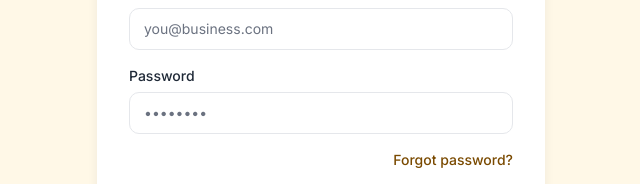
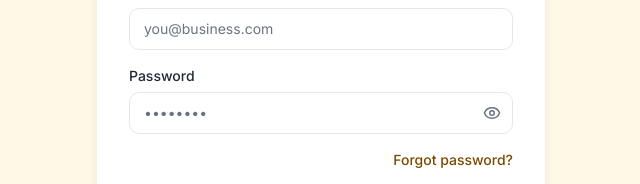
Before and after one commit to rayviceteam-art/Rayvice-frontend, a Next.js app: page /login in a window 1280 px wide. Shown: the part 352-536 px from the top of the page, without its empty margins (319-959 px from the left). Built offline with nearby package versions, Linux system fonts and the light colour scheme; no server answers.

Commit message:
Update page.tsx

```diff
--- a/app/(auth)/login/page.tsx
+++ b/app/(auth)/login/page.tsx
@@ -6,6 +6,7 @@
 import { useForm } from 'react-hook-form';
 import { zodResolver } from '@hookform/resolvers/zod';
 import toast from 'react-hot-toast';
+import { Eye, EyeOff } from 'lucide-react';
 import { AuthLayout } from '@/components/layout/AuthLayout';
 import { Input } from '@/components/ui/Input';
 import { Button } from '@/components/ui/Button';
@@ -17,6 +18,7 @@
   const { login } = useAuth();
   const router = useRouter();
   const [isSubmitting, setIsSubmitting] = useState(false);
+  const [showPassword, setShowPassword] = useState(false);
 
   const {
     register,
@@ -49,14 +51,25 @@
             error={errors.email?.message}
             {...register('email')}
           />
+
+          <div className="relative">
             <Input
               label="Password"
-            type="password"
+              type={showPassword ? 'text' : 'password'}
               autoComplete="current-password"
               placeholder="••••••••"
               error={errors.password?.message}
               {...register('password')}
             />
+            <button
+              type="button"
+              onClick={() => setShowPassword(!showPassword)}
+              className="absolute right-3 top-[38px] text-text-secondary hover:text-brand-dark focus:outline-none"
+              tabIndex={-1}
+            >
+              {showPassword ? <EyeOff size={18} /> : <Eye size={18} />}
+            </button>
+          </div>
 
           <div className="flex justify-end">
             <Link href="/forgot-password" className="text-sm font-medium text-brand-dark hover:underline">
```
Lines whose indentation alone changed are shown as unchanged.
